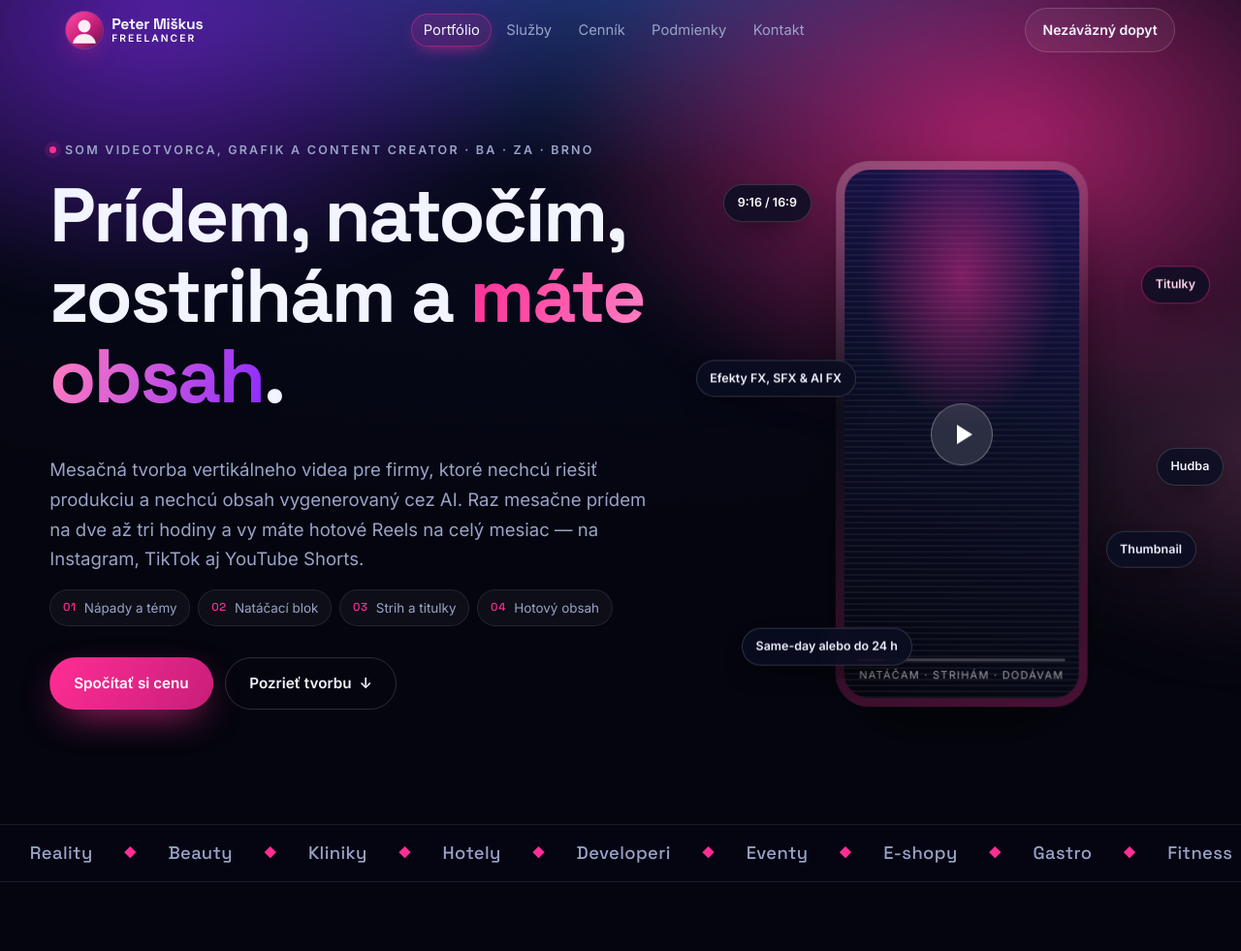
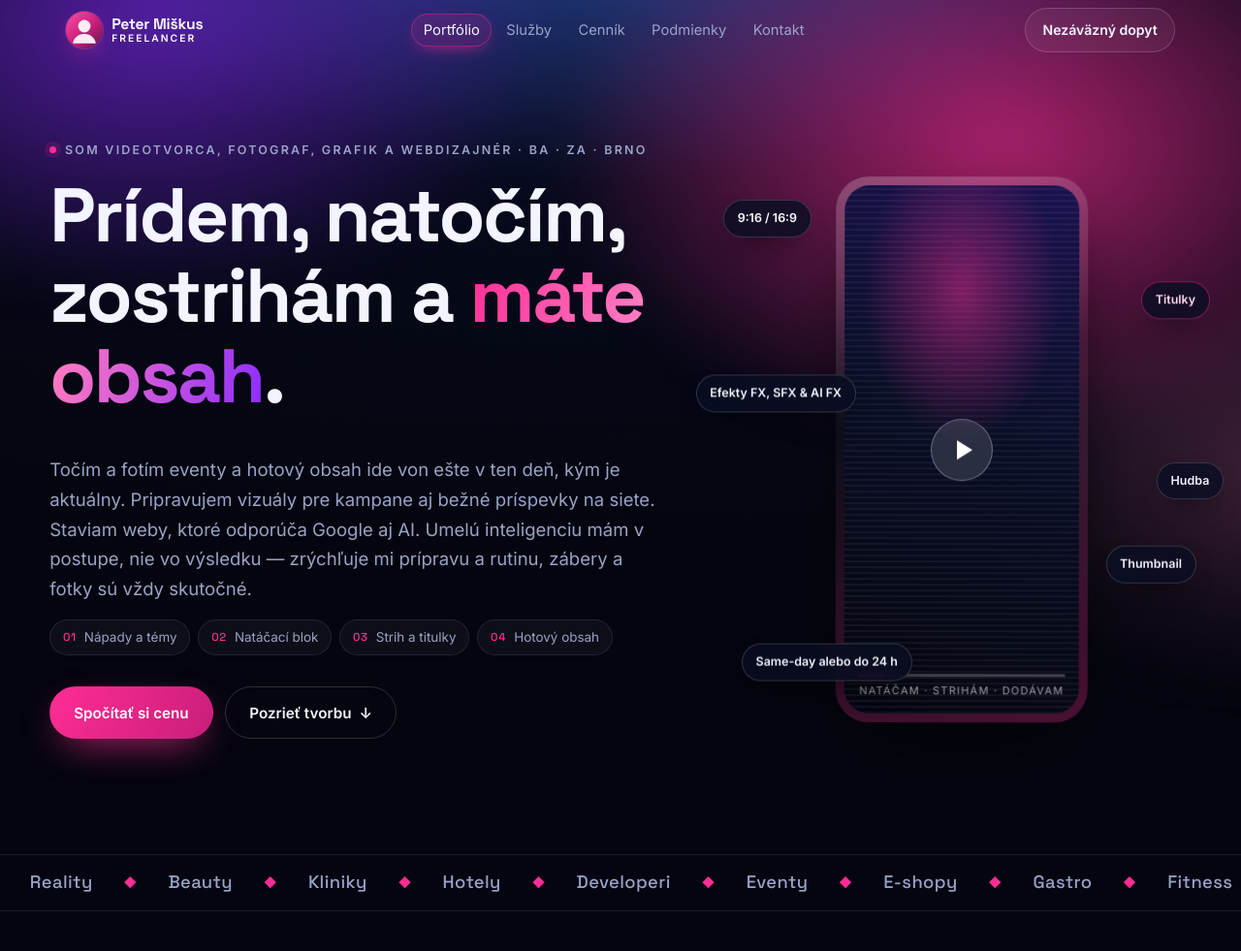
Before and after one commit to petkus2015/ideanet, a WordPress theme: template wp-theme/ideanet/front-page.php in a window 1280 px wide; the page is wider, and only the part inside the window is pictured. Shown: the top 981 px of that part at 97% size. Run offline with PHP 8.4 and a stand-in for WordPress, Linux system fonts and the light colour scheme; the site name, menu and one post (Sample post) are stand-ins, and other content is empty; some libraries are stand-ins or nearby versions.

Commit message:
Nový text v úvodnej obrazovke — celý záber práce
Prvá obrazovka sľubovala mesačnú tvorbu Reels, hoci na webe je aj
fotenie eventov, vizuály pre kampane a weby. Kto prišiel kvôli webu,
z nej nevedel, že ho robím.

Veta „nechcú obsah vygenerovaný cez AI" musela ísť preč — s prácou, do
ktorej AI zapájam, si protirečí. Nahradila ju hranica, kde AI pomáha
a kde nie: v postupe áno, vo výslednom zábere nie.

Riadok nad nadpisom chýbal fotograf aj webdizajnér.

Co-Authored-By: Claude Opus 5 <noreply@anthropic.com>
Claude-Session: https://claude.ai/code/session_01Fz61n7YU6jQe9FiW2EftMQ

```diff
--- a/wp-theme/ideanet/inc/defaults.php
+++ b/wp-theme/ideanet/inc/defaults.php
@@ -35,11 +35,11 @@ function ideanet_defaults() {
 		'brand_co_bold'   => '',
 
 		/* ── hero ──────────────────────────────── */
-		'hero_eyebrow'    => 'Som videotvorca, grafik a content creator · BA · ZA · Brno',
+		'hero_eyebrow'    => 'Som videotvorca, fotograf, grafik a webdizajnér · BA · ZA · Brno',
 		'hero_title'      => 'Prídem, natočím,',
 		'hero_title_2'    => 'zostrihám a',
 		'hero_title_hl'   => 'máte obsah',
-		'hero_lead'       => 'Mesačná tvorba vertikálneho videa pre firmy, ktoré nechcú riešiť produkciu a nechcú obsah vygenerovaný cez AI. Raz mesačne prídem na dve až tri hodiny a vy máte hotové Reels na celý mesiac — na Instagram, TikTok aj YouTube Shorts.',
+		'hero_lead'       => 'Točím a fotím eventy a hotový obsah ide von ešte v ten deň, kým je aktuálny. Pripravujem vizuály pre kampane aj bežné príspevky na siete. Staviam weby, ktoré odporúča Google aj AI. Umelú inteligenciu mám v postupe, nie vo výsledku — zrýchľuje mi prípravu a rutinu, zábery a fotky sú vždy skutočné.',
 		'hero_flow'       => "Nápady a témy\nNatáčací blok\nStrih a titulky\nHotový obsah",
 		'hero_cta1'       => 'Spočítať si cenu',
 		'hero_cta1_url'   => '#cennik',
--- a/wp-theme/ideanet/style.css
+++ b/wp-theme/ideanet/style.css
@@ -4,7 +4,7 @@ Theme URI: https://github.com/petkus2015/ideanet
 Author: Peter Miškus
 Author URI: https://ideanet.sk
 Description: Téma pre videotvorcu — vertikálne Reels, vizuály a identita, cenník s tromi pohľadmi, interaktívna kalkulačka a formulár na dopyt. Celý obsah, menu, videá, obrázky, texty aj ceny sa upravujú vo WordPresse, bez zásahu do kódu a bez ďalších pluginov.
-Version: 1.21.0
+Version: 1.21.1
 Requires at least: 6.4
 Tested up to: 7.1
 Requires PHP: 7.4
--- a/wp-theme/theme-header.css
+++ b/wp-theme/theme-header.css
@@ -4,7 +4,7 @@ Theme URI: https://github.com/petkus2015/ideanet
 Author: Peter Miškus
 Author URI: https://ideanet.sk
 Description: Téma pre videotvorcu — vertikálne Reels, vizuály a identita, cenník s tromi pohľadmi, interaktívna kalkulačka a formulár na dopyt. Celý obsah, menu, videá, obrázky, texty aj ceny sa upravujú vo WordPresse, bez zásahu do kódu a bez ďalších pluginov.
-Version: 1.21.0
+Version: 1.21.1
 Requires at least: 6.4
 Tested up to: 7.1
 Requires PHP: 7.4
```
Also changed, not shown: index.html (+6 -5 lines), wp-theme/ideanet/CHANGELOG.md.
